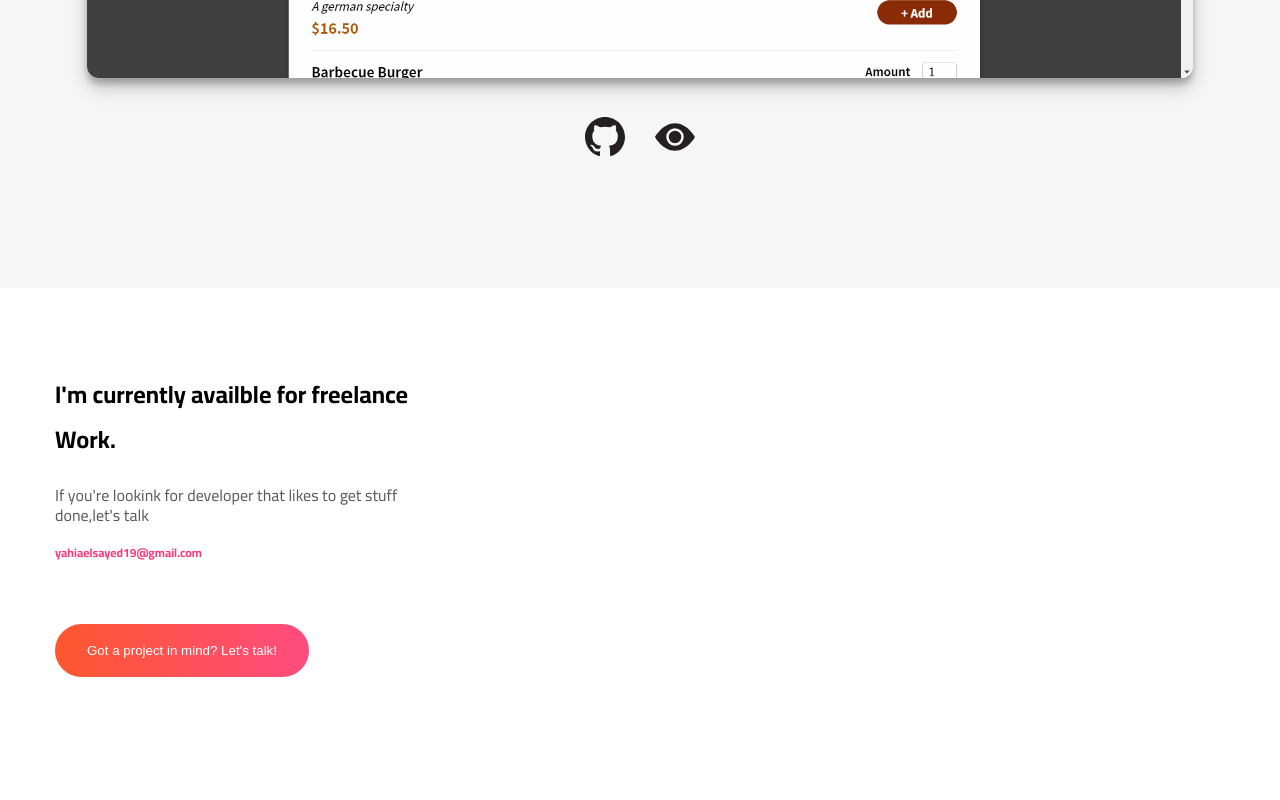
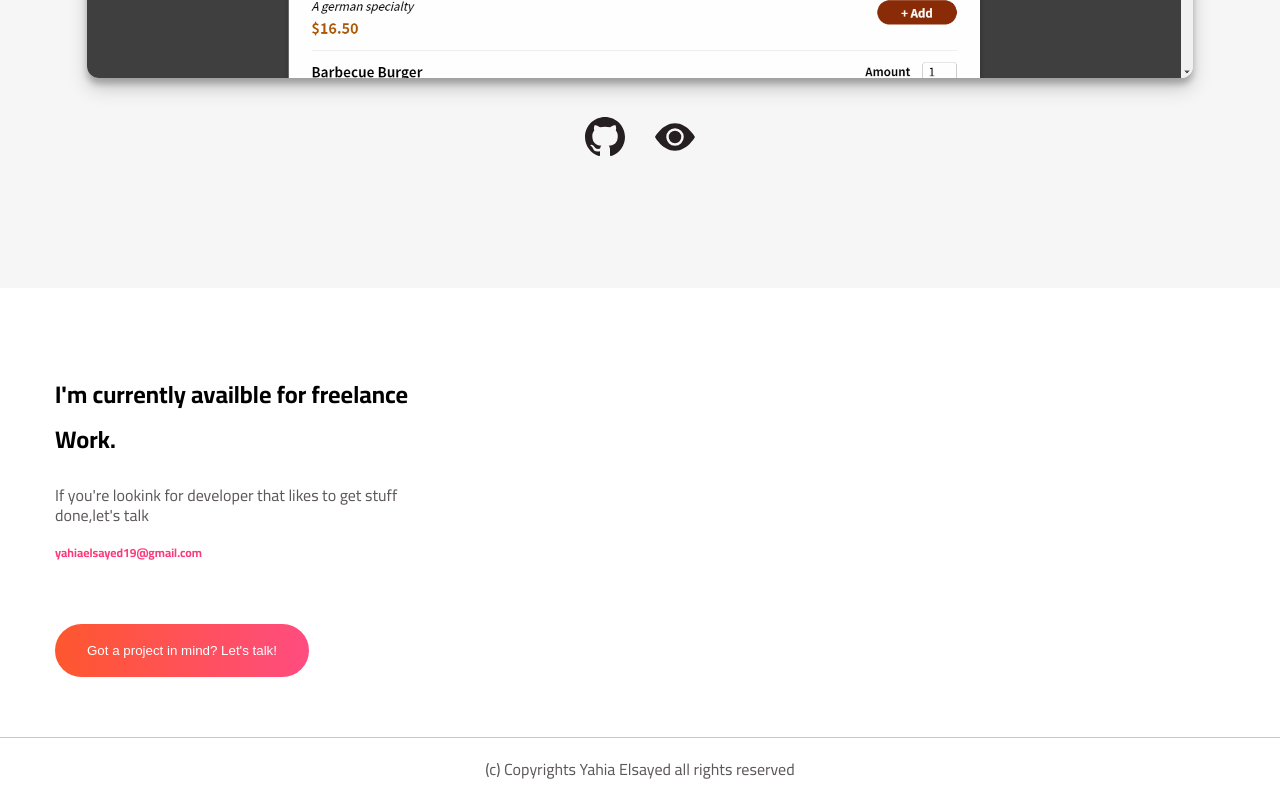
Before and after one commit to YahiaElsayed19/My-Portfolio, a React (Create React App) app: page /home in a window 1280 px wide. Shown: the part 6432-7232 px from the top of the page. Before the commit the page ends 7169 px from the top, so only its background shows below. Built offline with nearby package versions, Linux system fonts and the light colour scheme; a web font is replaced by a local one.

Commit message:
home footer

```diff
--- /dev/null
+++ b/src/components/Home/Footer.js
@@ -0,0 +1,16 @@
+import React from 'react'
+import classes from './Footer.module.css'
+
+const Footer = () => {
+    return (
+        <div className={classes.footer} >
+            <div className={classes['footer-wrapper']}>
+                <p className={classes['footer-p']}>
+                    (c) Copyrights Yahia Elsayed all rights reserved
+                </p>
+            </div>
+        </div>
+    )
+}
+
+export default Footer
--- /dev/null
+++ b/src/components/Home/Footer.module.css
@@ -0,0 +1,35 @@
+.footer {
+    border-top: 1px solid var(--black-25);
+}
+
+.footer-wrapper {
+    padding-left: 15px;
+    padding-right: 15px;
+    margin-left: auto;
+    margin-right: auto;
+}
+
+@media (min-width: 768px) {
+    .footer-wrapper {
+        width: 750px;
+    }
+}
+
+
+@media (min-width: 992px) {
+    .footer-wrapper {
+        width: 970px;
+    }
+}
+
+
+@media (min-width: 1200px) {
+    .my-work__wrapper {
+        width: 1170px;
+    }
+}
+
+.footer-p {
+    color: var(--black-75);
+    text-align: center;
+}
--- a/src/components/Home/Home.js
+++ b/src/components/Home/Home.js
@@ -2,6 +2,7 @@ import React, { useRef } from 'react'
 import Available from './Available'
 import Landing from './Landing'
 import MyWork from './MyWork'
+import Footer from './Footer'
 
 const Home = () => {
     const myWorkRef = useRef()
@@ -13,6 +14,7 @@ const Home = () => {
             <Landing onScroll={scrollHandler} />
             <MyWork ref={myWorkRef} />
             <Available />
+            <Footer/>
         </>
     )
 }
```
